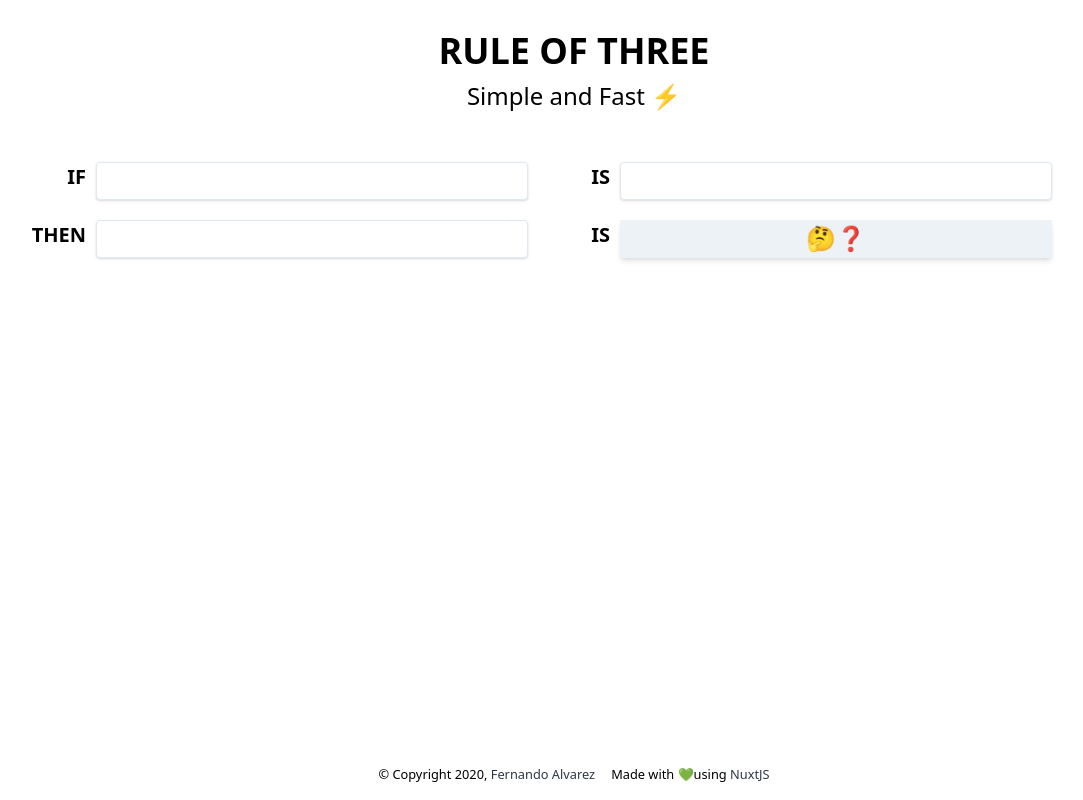
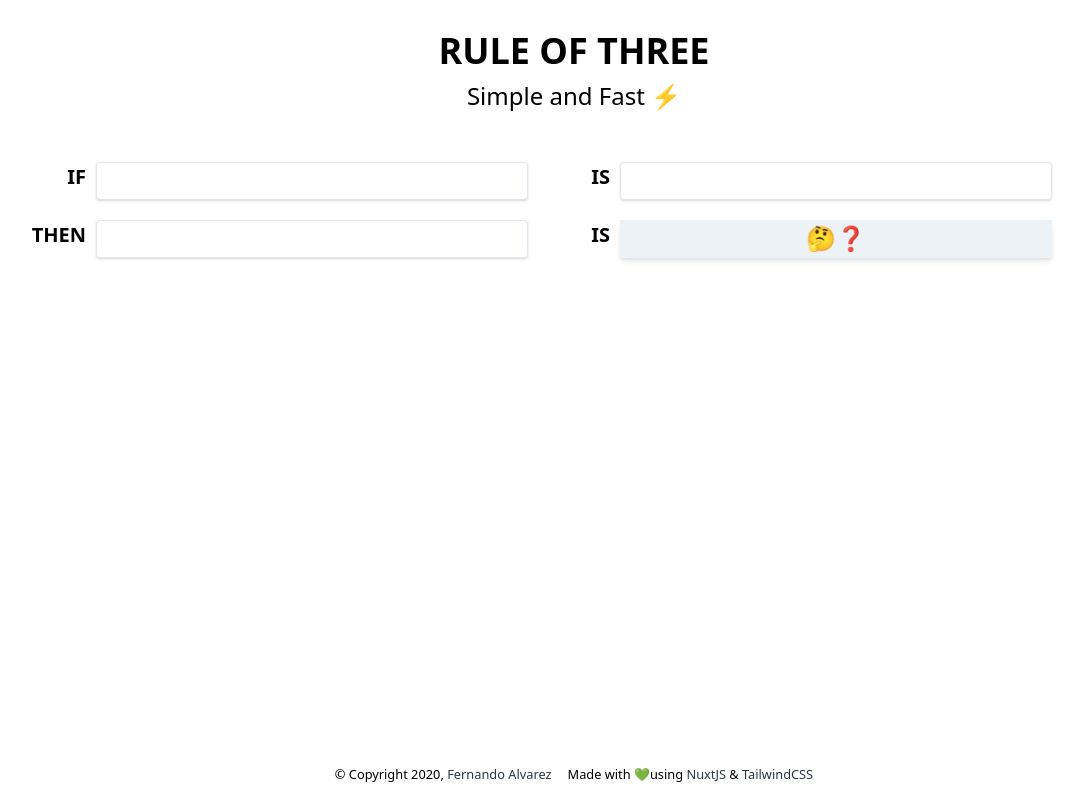
Before and after one commit to fernyettheplant/rule-of-three, a Nuxt app: page / in a window 1280 px wide. Shown: the whole page, without its empty margins (66-1149 px from the left). Built offline with nearby package versions, Linux system fonts and the light colour scheme.

Commit message:
add tailwind in the credits

```diff
--- a/components/LayoutFooter.vue
+++ b/components/LayoutFooter.vue
@@ -12,7 +12,11 @@
       class="hover:underline text-gray-800"
       rel="noreferrer nofollow"
       href="//nuxtjs.org/"
-    >NuxtJS</a></small>
+    >NuxtJS</a>&nbsp;&amp;&nbsp;<a
+      class="hover:underline text-gray-800"
+      rel="noreferrer nofollow"
+      href="//tailwindcss.com/"
+    >TailwindCSS</a></small>
   </footer>
 </template>
 
```
